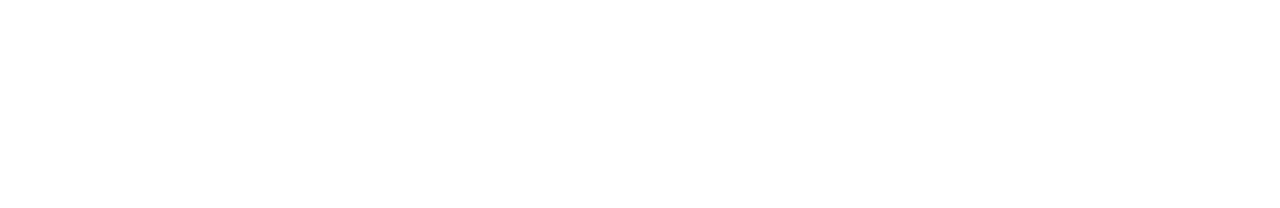
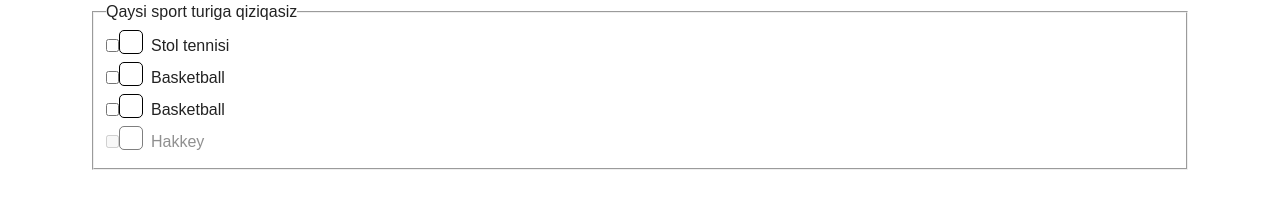
Before and after one commit to muslim0602/checkbox, a plain HTML site: page index.html in a window 1280 px wide. Drawn offline with Linux system fonts and the light colour scheme.

Commit message:
Add visuallyhidden style , checkbox-control style

```diff
--- a/index.html
+++ b/index.html
@@ -1,15 +1,41 @@
 <!DOCTYPE html>
-<html lang="en">
+<html lang="uz">
+
 <head>
   <meta charset="UTF-8">
   <meta http-equiv="X-UA-Compatible" content="IE=edge">
   <meta name="viewport" content="width=device-width, initial-scale=1.0">
-  <title>Project</title>
+  <title>checkeed tanlovchisi</title>
   <link rel="stylesheet" href="style/normalize.css">
   <link rel="stylesheet" href="style/style.css">
 </head>
+
 <body>
+  <!-- MAIN-CONTENT -->
+  <main class="main-content">
+    <div class="container">
+      <form action="https://echo.htmlacademy.ru" method="POST">
+        <fieldset>
+          <legend>Qaysi sport turiga qiziqasiz</legend>
+          <div class="form-inner">
+            <label class="form-label"><input class="visuallyhidden  checkbox checkbox-ping-pong" type="checkbox" name="ping-pong">
+              <span class="checkbox-control"></span>
+              <span class="checkbox-text">Stol tennisi</span></label>
+            <label class="form-label"><input class="visuallyhidden  checkbox checkbox-basketball" type="checkbox" name="basketball">
+              <span class="checkbox-control"></span>
+              <span class="checkbox-text">Basketball</span></label>
+            <label class="form-label"><input class="visuallyhidden  checkbox checkbox-valeyball" type="checkbox" name="valeyball">
+              <span class="checkbox-control"></span>
+              <span class="checkbox-text">Basketball</span></label>
+            <label class="form-label"><input class="visuallyhidden  checkbox checkbox-hakkey" type="checkbox" name="hakkey" disabled >
+              <span class="checkbox-control"></span>
+              <span class="checkbox-text">Hakkey</span></label>
+          </div>
+        </fieldset>
+      </form>
+    </div>
+  </main>
+  <script src="js/main.js"></script>
+</body>
 
-<script src="js/main.js"></script>
-</body>
 </html>
--- a/style/style.css
+++ b/style/style.css
@@ -37,6 +37,70 @@
   margin-left: auto;
 }
 
+. {
+  position: absolute;
+  width: 1px;
+  height: 1px;
+  margin: -1px;
+  border: 0;
+  padding: 0;
+  clip: rect(0 0 0 0);
+  overflow: hidden;
+}
+
 .main-content{
   flex-grow: 1;
 }
+
+.form-inner{
+  display: flex;
+  flex-direction: column;
+  align-items: flex-start;
+}
+.form-label{
+  display: flex;
+  align-items: center;
+}
+
+.checkbox-control{
+  width: 24px;
+  height: 24px;
+  border: 1px solid #000;
+  border-radius: 5px;
+  margin-right: 8px;
+  background-repeat: no-repeat;
+  background-position: center center;
+  background-size: 16px;
+
+}
+
+.checkbox:disabled ~ .checkbox-control,
+.checkbox:disabled ~ .checkbox-text
+{
+  opacity: 0.5;
+}
+
+.checkbox-control:not(:last-child){
+  margin-bottom: 8px;
+}
+
+.checkbox:focus ~ .checkbox-control{
+  box-shadow: 0px 0px 0px 3px #0E85F3;
+  border-radius: 5px;
+}
+
+.checkbox-ping-pong:checked ~ .checkbox-control{
+  background-image: url("../img/tennis.svg");
+}
+
+.checkbox-basketball:checked ~ .checkbox-control{
+  background-image: url("../img/basketball.svg");
+}
+
+.checkbox-valeyball:checked ~ .checkbox-control{
+  background-image: url("../img/valeyball.svg");
+}
+
+.checkbox-hakkey:checked ~ .checkbox-control{
+  background-image: url("../img/hakkey.svg");
+}
```
Also changed, not shown: img/basketball.svg (added), img/hakkey.svg (added), img/tennis.svg (added), img/valeyball.svg (added).
